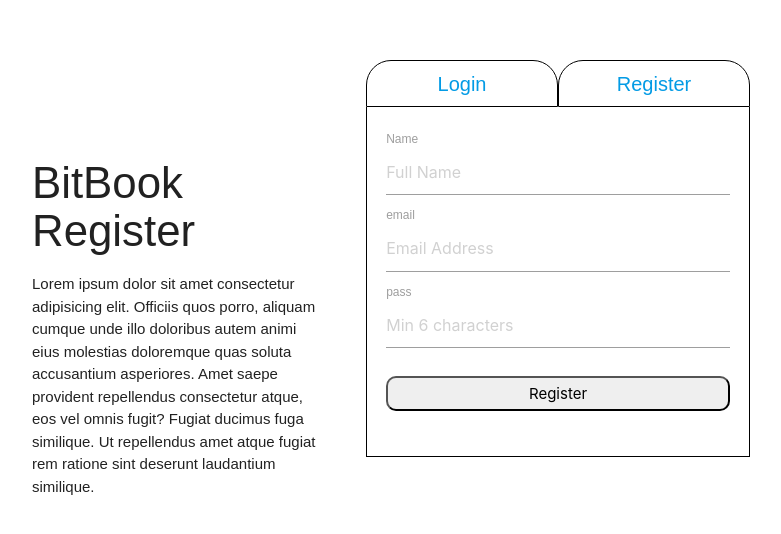
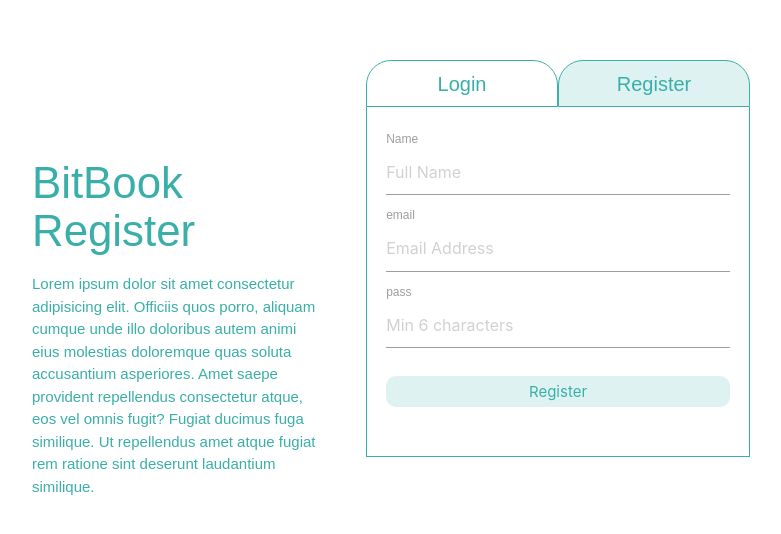
Before and after one commit to mici17/bit_book, a React (Create React App) app: page / in a window 1280 px wide. Shown: the part 240-774 px from the top of the page, without its empty margins (274-1055 px from the left). Built offline with nearby package versions, Linux system fonts and the light colour scheme.

Commit message:
updated design

```diff
--- a/src/app/RegisterPage/RegisterForm.css
+++ b/src/app/RegisterPage/RegisterForm.css
@@ -6,23 +6,33 @@
     display: flex;
     font-size: 20px;
 }
+
+.register-cards a:link,
+.register-cards a:active,
+.register-cards a:hover,
+.register-cards a:visited{
+    text-decoration: none;
+    color: #3aafa9;
+}
+
 .register-login-card{
     width: 50%;
-    border: 1px solid black;
+    border: 1px solid #3aafa9;
     text-align: center;
     padding:2%;
     border-radius:  25px 25px 0 0;
 }
 .register-register-card{
     width: 50%;
-    border: 1px solid black;
+    border: 1px solid #3aafa9;
     text-align:center;
     padding:2%;
     border-radius: 25px 25px 0 0;
+    background-color: #def2f1;
 }
 .register-form{
     height: 350px;
-    border: 1px solid black;
+    border: 1px solid #3aafa9;
     border-top:none;
     padding: 5%;
 }
@@ -32,4 +42,7 @@
     padding: 2%;
     border-radius: 10px;
     margin-top: 20px;
+    background-color: #def2f1;
+    border: none;
+    color: #3aafa9;
 }
--- a/src/app/RegisterPage/RegisterForm.js
+++ b/src/app/RegisterPage/RegisterForm.js
@@ -1,12 +1,13 @@
 import React from 'react';
 import './RegisterForm.css'
+import { Link } from 'react-router-dom'
 
 export const RegisterForm = (props) => {
     return (
         <div className="register-form-container">
             <div className="register-cards">
-                <span className="register-login-card" onClick={props.onLoginClickChange}><a href="#">Login</a></span>
-                <span className="register-register-card" onClick={props.onRegisterClickChange}><a href="#">Register</a></span>
+                <Link to="#" className="register-login-card" onClick={props.onLoginClickChange}>Login</Link>
+                <Link to="#" className="register-register-card" onClick={props.onRegisterClickChange}>Register</Link>
             </div>
             <form className="register-form">
                 <label>Name
--- a/src/app/RegisterPage/RegisterPage.css
+++ b/src/app/RegisterPage/RegisterPage.css
@@ -7,4 +7,5 @@
 .register-text{
     width: 50%;
     padding: 70px 50px;
+    color: #3aafa9
 }
--- a/src/app/loginPage/LoginForm.css
+++ b/src/app/loginPage/LoginForm.css
@@ -10,25 +10,36 @@
 font-size: 20px;
 }
 
+.login-cards a:link,
+.login-cards a:active,
+.login-cards a:hover,
+.login-cards a:visited{
+    text-decoration: none;
+    color: #3aafa9;
+}
+
+
+
 .login-login-card {
    width: 50%;
    text-align: center;
-   border: 1px solid black;
+   border: 1px solid #3aafa9;
    border-radius: 25px 25px 0 0;
    padding: 2%;
+   background-color: #def2f1;
 }
 
 .login-register-card {
     text-align: center;
     width: 50%;
-    border: 1px solid black;
+    border: 1px solid #3aafa9;
     border-radius: 25px 25px 0 0;
     padding: 2%;
 }
 
 .login-form {
     height: 350px;
-    border: 1px solid black;
+    border: 1px solid #3aafa9;
     border-top: none;
     padding: 5%;
 }
@@ -44,4 +55,7 @@
     width: 100%;
     padding: 2%;
     border-radius: 10px;
+    background-color: #def2f1;
+    border: none;
+    color: #3aafa9;
 }
--- a/src/app/loginPage/LoginForm.js
+++ b/src/app/loginPage/LoginForm.js
@@ -1,13 +1,14 @@
 import React from 'react';
-import './LoginForm.css'
+import './LoginForm.css';
+import { Link } from 'react-router-dom'
 
 export const LoginForm = (props) => {
     console.log('click')
     return (
         <div className="login-form-container">
             <div className="login-cards">
-                <span className="login-login-card" onClick={props.onLoginClickChange}><a href="#">Login</a></span>
-                <span className="login-register-card" onClick={props.onRegisterClickChange}><a href="#">Register</a></span>
+                <Link to="#" className="login-login-card" onClick={props.onLoginClickChange}>Login</Link>
+                <Link to="#" className="login-register-card" onClick={props.onRegisterClickChange}>Register</Link>
             </div>
             <form className="login-form"  >
                 <label>email
--- a/src/app/loginPage/LoginPage.css
+++ b/src/app/loginPage/LoginPage.css
@@ -7,9 +7,5 @@
 .login-text {
     width: 50%;
     padding: 70px 50px;
-
+    color: #3aafa9
 }
-
-.login-container h3 {
-    margin-top: 0px;
-}
```
